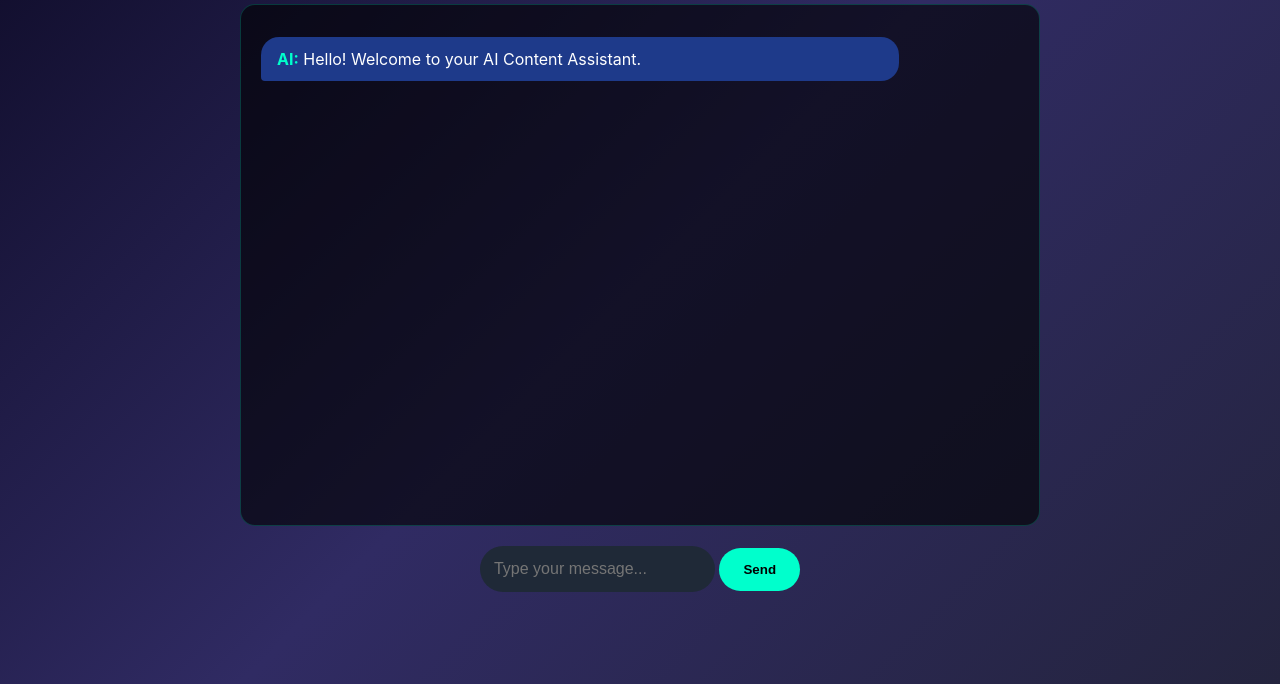
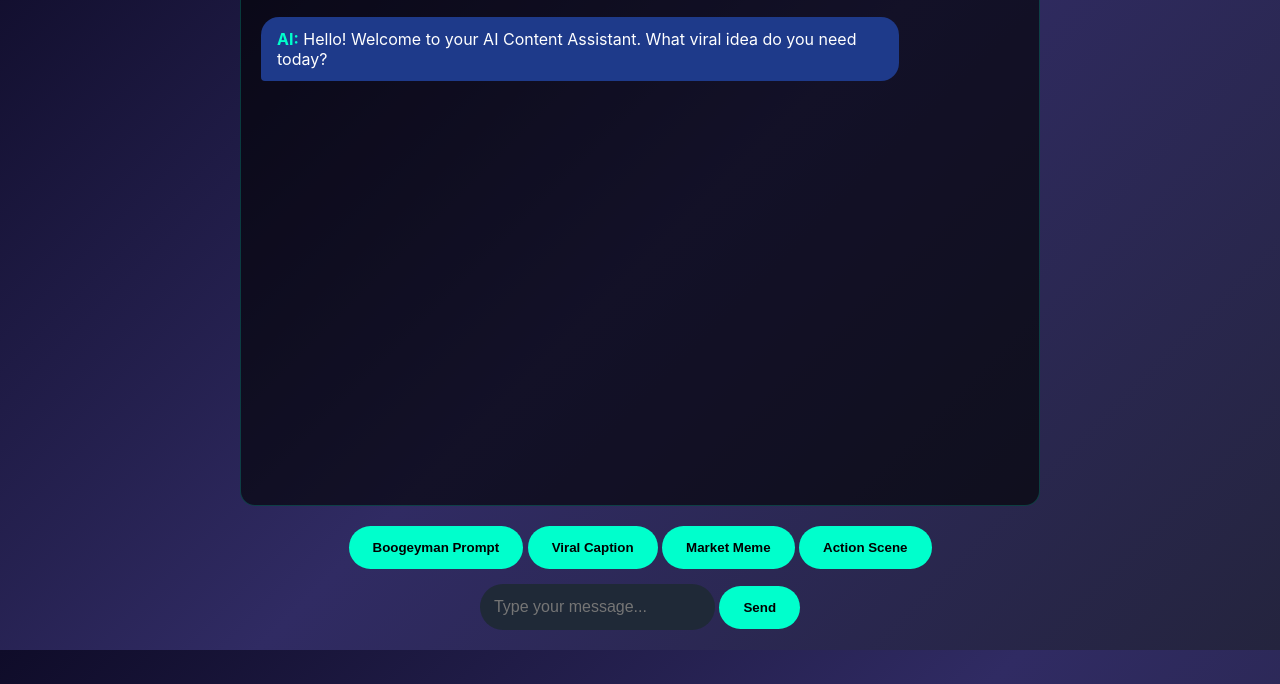
Before and after one commit to ndibeifeanyi609-cmd/ChatTBM, a plain HTML site: page index.html in a window 1280 px wide. Shown: the part 116-800 px from the top of the page. Drawn offline with Linux system fonts and the light colour scheme.

Commit message:
Update index.html

```diff
--- a/index.html
+++ b/index.html
@@ -1,4 +1,4 @@
-Ma Li<!DOCTYPE html>
+<!DOCTYPE html>
 <html lang="en">
 <head>
   <meta charset="UTF-8">
@@ -7,26 +7,24 @@ Ma Li<!DOCTYPE html>
   <link rel="stylesheet" href="style.css">
 </head>
 <body>
-
   <div class="chat-container">
     <h1>🤖 AI Content Chatbot</h1>
 
     <div id="chat-box">
-        <p><b>AI:</b> Hello! Welcome to your AI Content Assistant.</p>
+      <p><b>AI:</b> Hello! Welcome to your AI Content Assistant. What viral idea do you need today?</p>
     </div>
 
-    <input
-        type="text"
-        id="user-input"
-        placeholder="Type your message..."
-    >
+    <div style="margin-bottom: 15px;">
+      <button onclick="quickPrompt('Boogeyman prompt')">Boogeyman Prompt</button>
+      <button onclick="quickPrompt('Viral caption')">Viral Caption</button>
+      <button onclick="quickPrompt('Market meme')">Market Meme</button>
+      <button onclick="quickPrompt('Action scene')">Action Scene</button>
+    </div>
 
-    <button id="send-btn">
-        Send
-    </button>
+    <input type="text" id="user-input" placeholder="Type your message...">
+    <button id="send-btn">Send</button>
   </div>
 
   <script src="script.js"></script>
-
 </body>
 </html>
```
Lines whose indentation alone changed are shown as unchanged.
